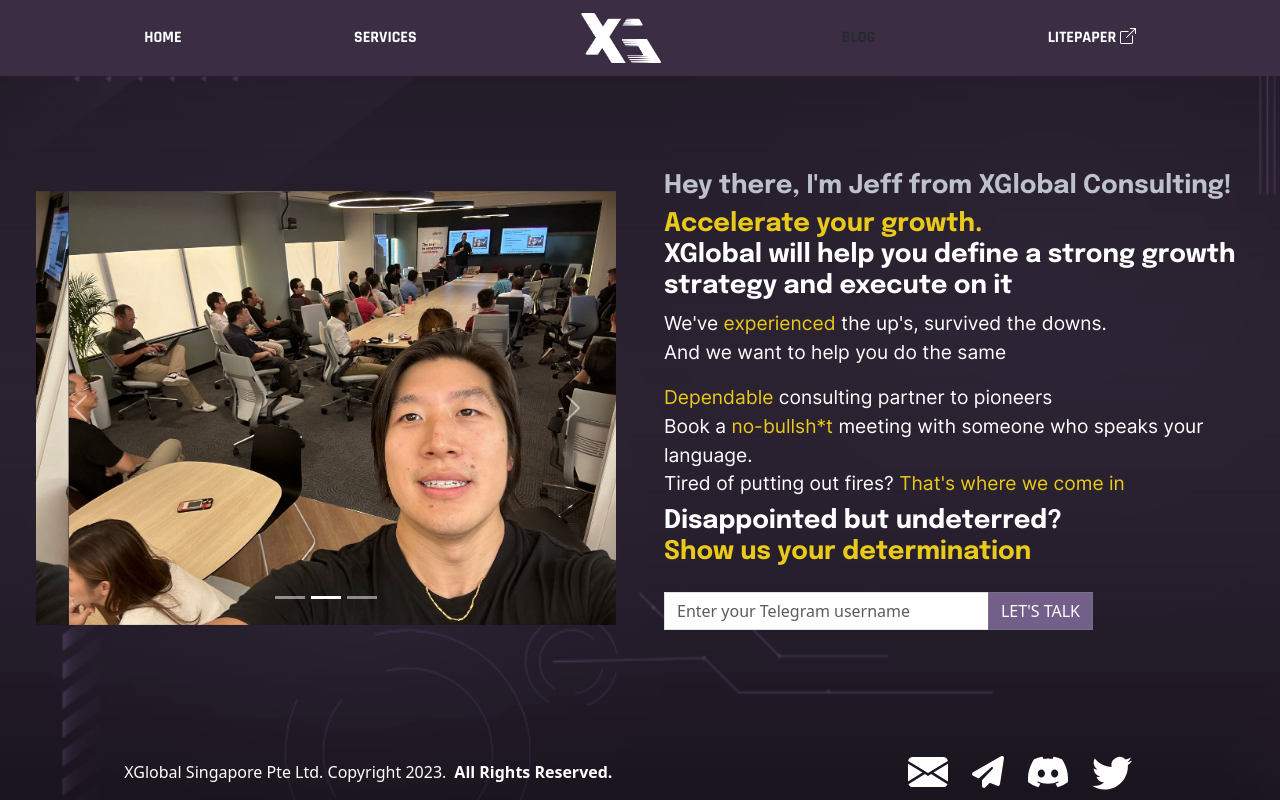
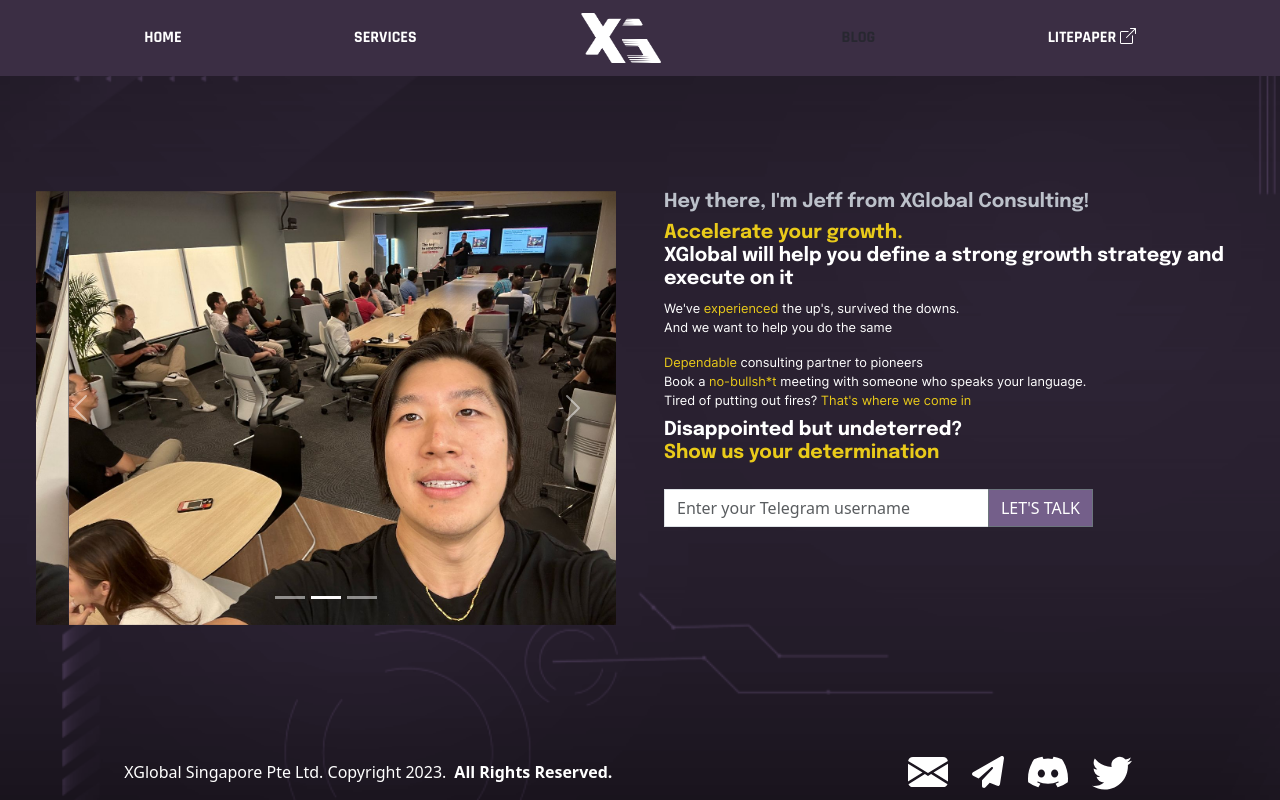
Before and after one commit to DanielUrn/xgantipattern, a React (Create React App) app: page / in a window 1280 px wide. Built offline with nearby package versions, Linux system fonts and the light colour scheme.

Commit message:
little changes

```diff
--- a/src/App.css
+++ b/src/App.css
@@ -93,12 +93,12 @@ ul {
 
 ul, p {
   font-family: 'Inter';
-  font-size: 1.5vw !important;
+  font-size: 1vw !important;
 }
 
 h1,h2,h3{
   font-family: 'Epilogue';
-  font-size: 2vw !important;
+  font-size: 1.5vw !important;
 }
 
 @media (max-width: 1000px) {
--- a/src/components/navbar.js
+++ b/src/components/navbar.js
@@ -24,7 +24,7 @@ const Navigation = () => {
         <Navbar.Collapse id="basic-navbar-nav" className="">
           <Nav className="align-items-center justify-content-around flex-grow-1 gap-lg-5">
             <Nav.Link href="/">Home</Nav.Link>
-            <Nav.Link href="/services">Services</Nav.Link>
+            <Nav.Link href="bit.ly/xglobalGG">Services</Nav.Link>
 
             <Navbar.Brand href="/" className="d-none d-lg-inline-block">
               <img
```
Also changed, not shown: src/components/blog.js (added, +12 -0 lines).
